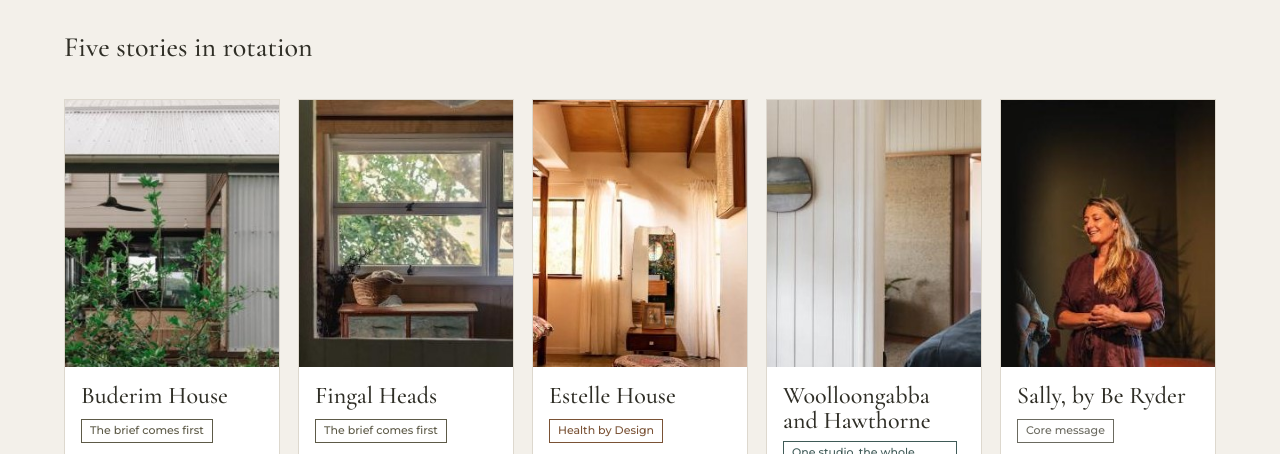
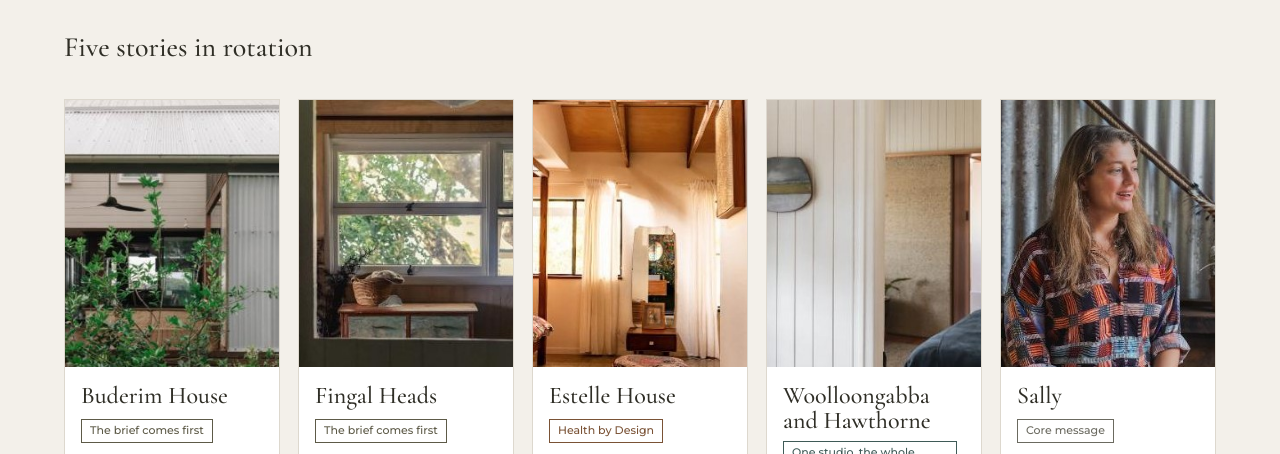
Before and after one commit to lemonlollyau/ll-website, a plain HTML site: page clients/ecointeriors/index.html in a window 1280 px wide. Shown: the part 8064-8518 px from the top of the page. Drawn offline with nearby package versions, Linux system fonts and the light colour scheme.

Commit message:
Eco Interiors mock-ups: new Sally photo on project rotation card
Co-Authored-By: Claude Opus 5.5 <noreply@anthropic.com>
Claude-Session: https://claude.ai/code/session_01E2Jrtk2hkhZUQwHibKwojG

```diff
--- a/clients/ecointeriors/index.html
+++ b/clients/ecointeriors/index.html
@@ -312,7 +312,7 @@ p{margin:0}
 <figure><img src="/clients/ecointeriors/img/f4.jpg" alt="Fingal Heads window and timber joinery"><div class="b"><h3>Fingal Heads</h3><span class="chip ca">The brief comes first</span><p>Published. Sally’s interiors and styling, with Rob’s architecture. Lead with Sally’s brief and the craft, and credit Rob. Pillars 1 and 4.</p><q>“What the family asked for, and the one thing we refused to cover up.”</q></div></figure>
 <figure><img src="/clients/ecointeriors/img/e3.jpg" alt="Estelle House bedroom"><div class="b"><h3>Estelle House</h3><span class="chip cb">Health by Design</span><p>Sally-styled. Finishes and materials up close: tiled benches, timber, linen, vintage. Pillars 2 and 4.</p><q>“Tiles on a bench you’ll wipe down every night. Here’s why they work.”</q></div></figure>
 <figure><img src="/clients/ecointeriors/img/w1.jpg" alt="Woolloongabba House bedroom and rammed earth wall"><div class="b"><h3>Woolloongabba and Hawthorne</h3><span class="chip cc">One studio, the whole home</span><p>Full furnishing and art curation, plus the early photos for a before-and-after. Pillars 3 and 5.</p><q>“Everything here was chosen for the people who live in it, down to the clock.”</q></div></figure>
-<figure><img src="/clients/ecointeriors/img/sally2.jpg" alt="Sally, photographed by Be Ryder"><div class="b"><h3>Sally, by Be Ryder</h3><span class="chip cx">Core message</span><p>The face of the studio: the About page, the Noosa community post and the Be Ryder credit Sally asked for. Pillars 4 and 5.</p><q>“I’ve been on the Sunshine Coast for 6 years now…”</q></div></figure>
+<figure><img src="/clients/ecointeriors/img/sally4.jpg" alt="Sally at the studio" style="object-position:50% 30%"><div class="b"><h3>Sally</h3><span class="chip cx">Core message</span><p>The face of the studio: the About page, the Noosa community post and the Be Ryder credit Sally asked for. Pillars 4 and 5.</p><q>“I’ve been on the Sunshine Coast for 6 years now…”</q></div></figure>
 </div>
 <p class="note">Still to come: Highlands House, published about 15 years ago (a “15 years on” Health by Design story), and Burleigh House, never published or styled (honest process posts).</p>
 <div class="feedwrap">
```
